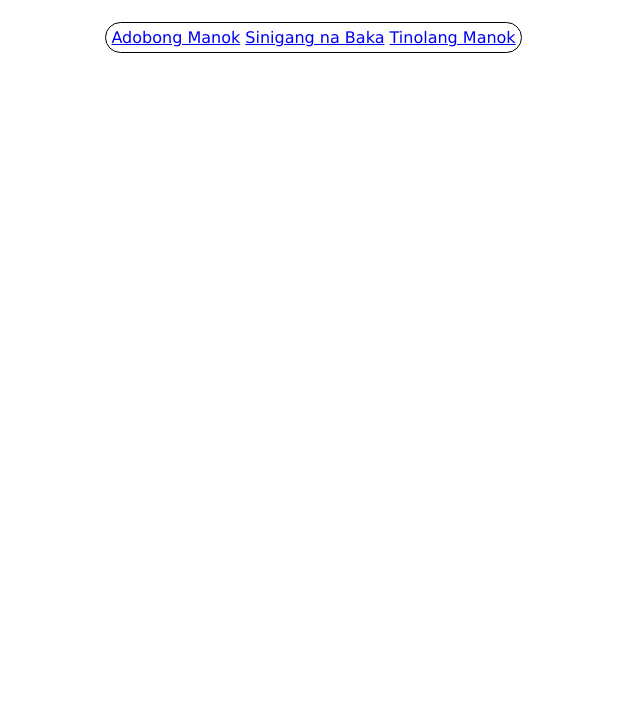
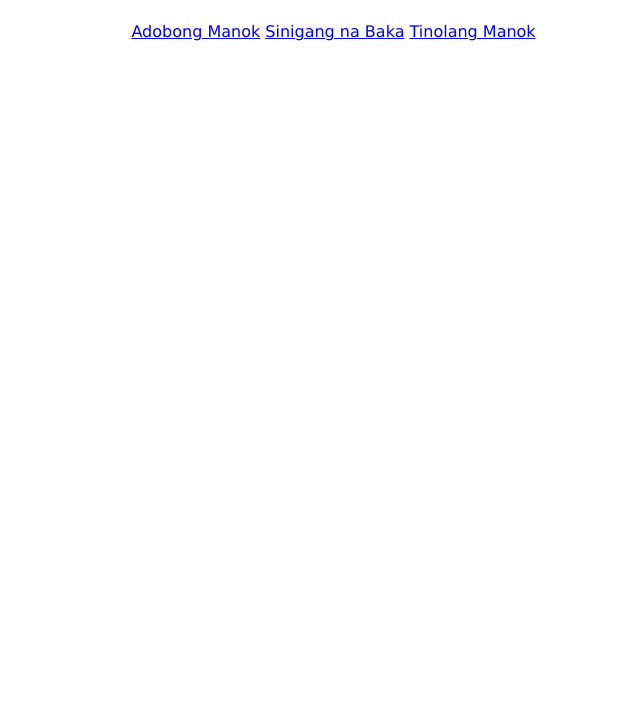
Before and after one commit to michelleann815/odin-recipes, a plain HTML site: page index.html in a window 1280 px wide. Shown: the part 75-800 px from the top of the page, without its empty margins (329-969 px from the left). Drawn offline with Linux system fonts and the light colour scheme.

Commit message:
Detele border around ul

```diff
--- a/styles.css
+++ b/styles.css
@@ -4,9 +4,6 @@
 }
 
 ul {
-    border: 1px solid;
-    border-radius: 60px;
-    padding: 5px;
     list-style: none;
 }
 
```
